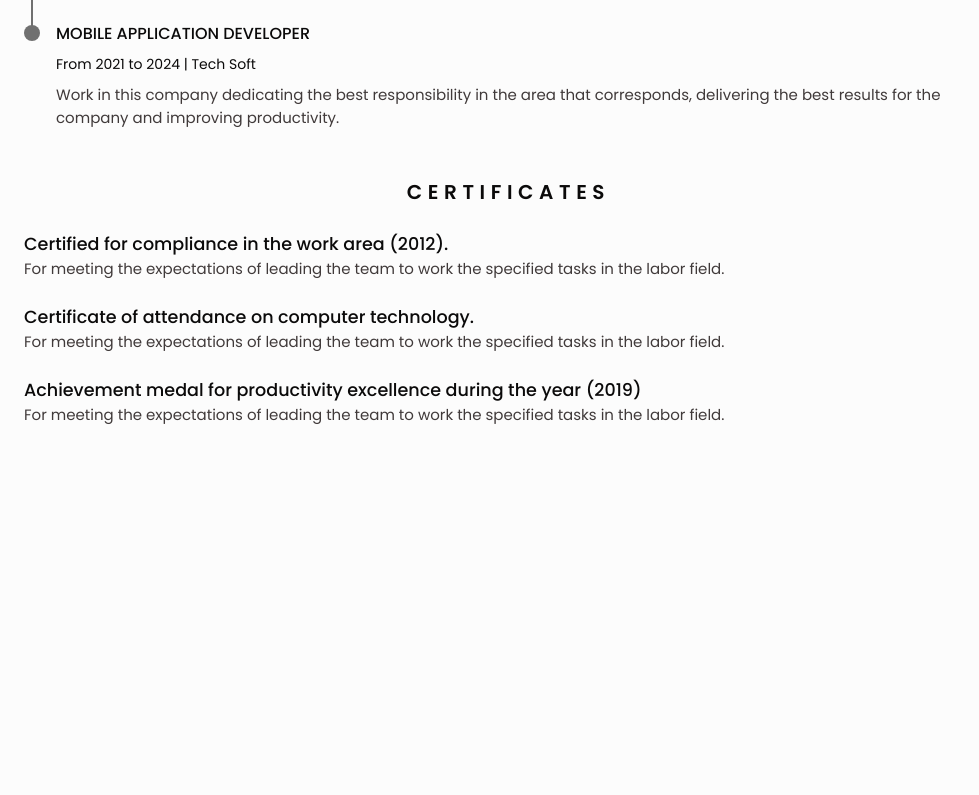
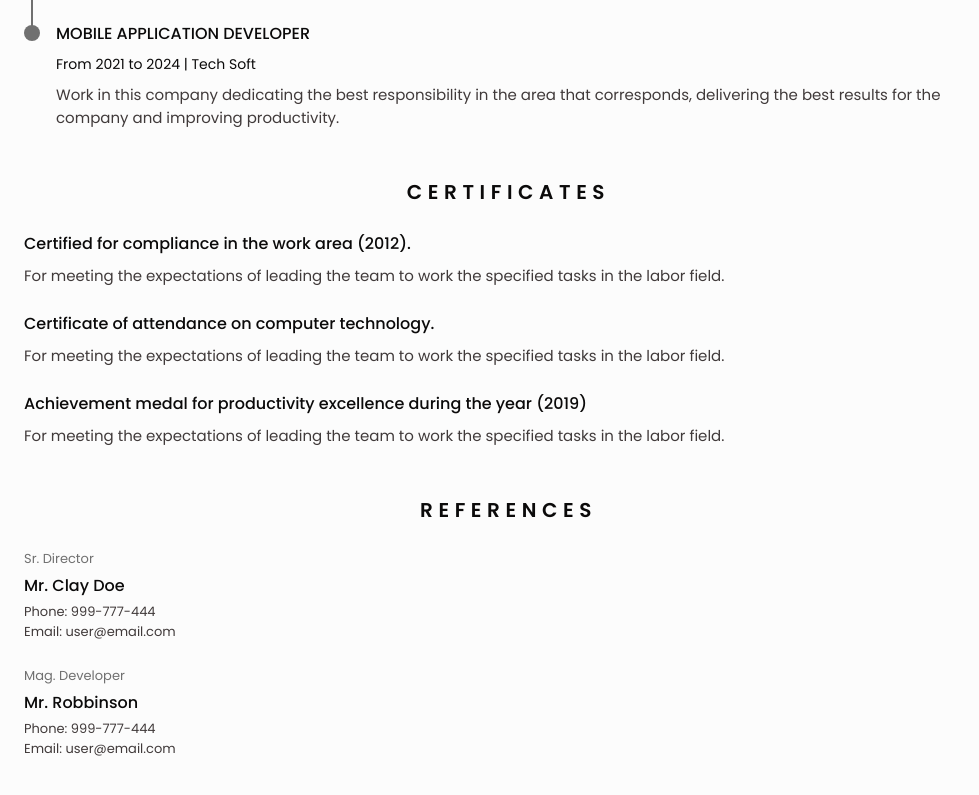
Before and after one commit to andmar001/CV-antonio-andrade, a plain HTML site: page index.html in a window 1280 px wide. Shown: the part 1844-2639 px from the top of the page, without its empty margins (0-979 px from the left). Before the commit the page ends 2342 px from the top, so only its background shows below. Drawn offline with nearby package versions, Linux system fonts and the light colour scheme.

Commit message:
add References

```diff
--- a/assets/css/styles.css
+++ b/assets/css/styles.css
@@ -362,5 +362,27 @@
         margin-right: .75rem;
     }
 
+    /* Certificates  */
+    .certificate__title{
+        font-size: var(--h3-font-size);
+        margin-bottom: var(--mb-1);
+    }
 
+    /* References  */
+    .references__content{
+        gap: .25rem;
+    }
+
+    .references__subtitle{
+        color: var(--text-color-light);
+    }
+
+    .references__subtitle,
+    .references__contact{
+        font-size: var(--smaller-font-size);
+    }
+
+    .references__title{
+        font-size: var(--h3-font-size);
+    }
 }
--- a/index.html
+++ b/index.html
@@ -289,7 +289,7 @@
                     <div class="certificate__container bd-grid">
 
                         <div class="certificate__content">
-                            <h3 class="certificates__title">
+                            <h3 class="certificate__title">
                                 Certified for compliance in the work area (2012).
                             </h3>
                             <p class="certificate__description">
@@ -298,7 +298,7 @@
                         </div>
 
                         <div class="certificate__content">
-                            <h3 class="certificates__title">
+                            <h3 class="certificate__title">
                                 Certificate of attendance on computer technology.
                             </h3>
                             <p class="certificate__description">
@@ -307,7 +307,7 @@
                         </div>
 
                         <div class="certificate__content">
-                            <h3 class="certificates__title">
+                            <h3 class="certificate__title">
                                 Achievement medal for productivity excellence during the year (2019)
                             </h3>
                             <p class="certificate__description">
@@ -319,6 +319,32 @@
                  </section>
 
                 <!-- References -->
+                <section class="references section" id="references">
+                    <h2 class="section-title">References</h2>
+
+                    <div class="references__container bd-grid">
+
+                        <div class="references__content bd-grid">
+                            <span class="references__subtitle">Sr. Director</span>
+                            <h3 class="references__title">Mr. Clay Doe</h3>
+                            <ul class="references__contact">
+                                <li>Phone: 999-777-444</li>
+                                <li>Email: user@email.com</li>
+                            </ul>
+                        </div>
+
+                        <div class="references__content bd-grid">
+                            <span class="references__subtitle">Mag. Developer</span>
+                            <h3 class="references__title">Mr. Robbinson</h3>
+                            <ul class="references__contact">
+                                <li>Phone: 999-777-444</li>
+                                <li>Email: user@email.com</li>
+                            </ul>
+                        </div>
+
+                    </div>
+
+                </section>
 
                 <!-- Languages -->
 
```
